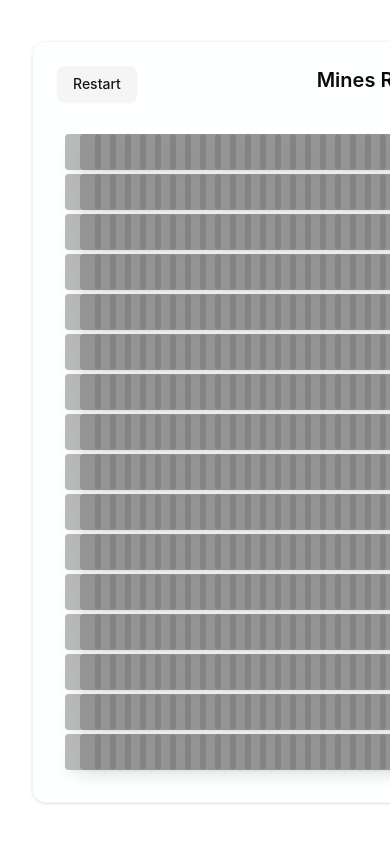
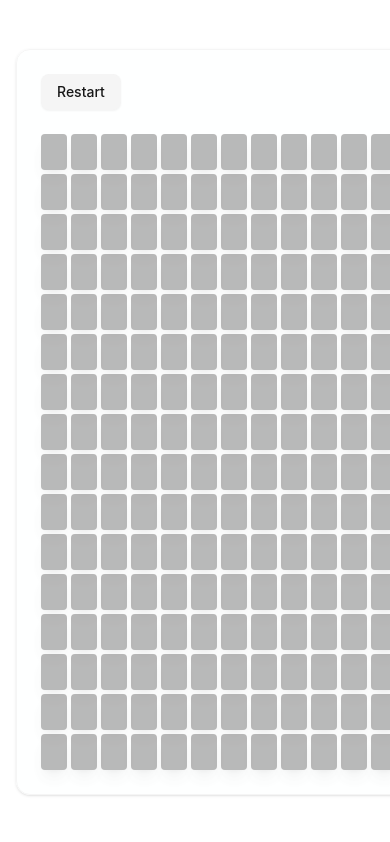
Before and after one commit to jktjia/empty-games, a React (Vite) app: page /empty-games/minesweeper in a window 390 px wide. Built offline with nearby package versions, Linux system fonts and the light colour scheme.

Commit message:
feat: more responsive sizing

```diff
--- a/src/layouts/game-layout.tsx
+++ b/src/layouts/game-layout.tsx
@@ -3,8 +3,8 @@ import { Card } from '@/components/ui/card'
 
 export default function GameLayout() {
   return (
-    <div className="container mx-auto p-8 text-center relative z-10 w-xl min-w-fit h-full justify-center items-center flex">
-      <Card className="bg-card/50 backdrop-blur-sm border-muted w-full h-fit min-w-fit">
+    <div className="container mx-auto p-4 sm:p-8 text-center relative z-10  max-w-screen w-xl min-w-fit h-full justify-center items-center flex">
+      <Card className="bg-card/50 max-w-screen backdrop-blur-sm border-muted w-full h-fit min-w-fit">
         <Outlet />
       </Card>
     </div>
--- a/src/pages/minesweeper.tsx
+++ b/src/pages/minesweeper.tsx
@@ -70,17 +70,20 @@ export default function Minesweeper() {
         </Button>
         <div className="text-end flex-grow">Mines Remaining: {remaining()}</div>
       </CardHeader>
-      <CardContent className="min-w-fit">
-        <div className="relative w-fit">
+      <CardContent className="min-w-full">
+        <div className="relative">
           <div
-            className={`grid grid-cols-30 gap-1 transition-all text-xl p-2${
-              isGameOver() ? ' opacity-50' : ''
-            }`}
+            className={cn(
+              'grid grid-cols-30 gap-1 transition-all max-h-full min-w-4xl',
+              isGameOver() ? 'opacity-50' : '',
+            )}
           >
             {tiles.flatMap((r, i) =>
               r.map((t, idx) => {
-                let className =
-                  'rounded flex items-center justify-center aspect-square p-0 m-0 overflow-clip '
+                let className = cn(
+                  'rounded flex items-center justify-center aspect-square p-0 m-0 overflow-visible',
+                  'max-w-full',
+                )
                 let content: ReactNode = <></>
                 if (t == MineTileState.NOT_SEEN || !mines) {
                   className = cn(
@@ -88,7 +91,7 @@ export default function Minesweeper() {
                     'bg-muted-foreground opacity-50 shadow-lg',
                   )
                   if (isGameLost() && mines && mines[i][idx] == -1) {
-                    content = <Bomb className="text-accent max-w-full" />
+                    content = <Bomb className="text-accent" />
                   }
                 } else if (t == MineTileState.FLAG) {
                   className = cn(
@@ -96,11 +99,9 @@ export default function Minesweeper() {
                     'bg-muted-foreground opacity-50 shadow-lg',
                   )
                   if (isGameLost() && mines[i][idx] != -1) {
-                    content = <X className="text-accent max-w-full" />
+                    content = <X className="text-accent" />
                   } else {
-                    content = (
-                      <FlagTriangleRight className="text-accent max-w-full" />
-                    )
+                    content = <FlagTriangleRight className="text-accent" />
                   }
                 } else {
                   className = cn(
```
